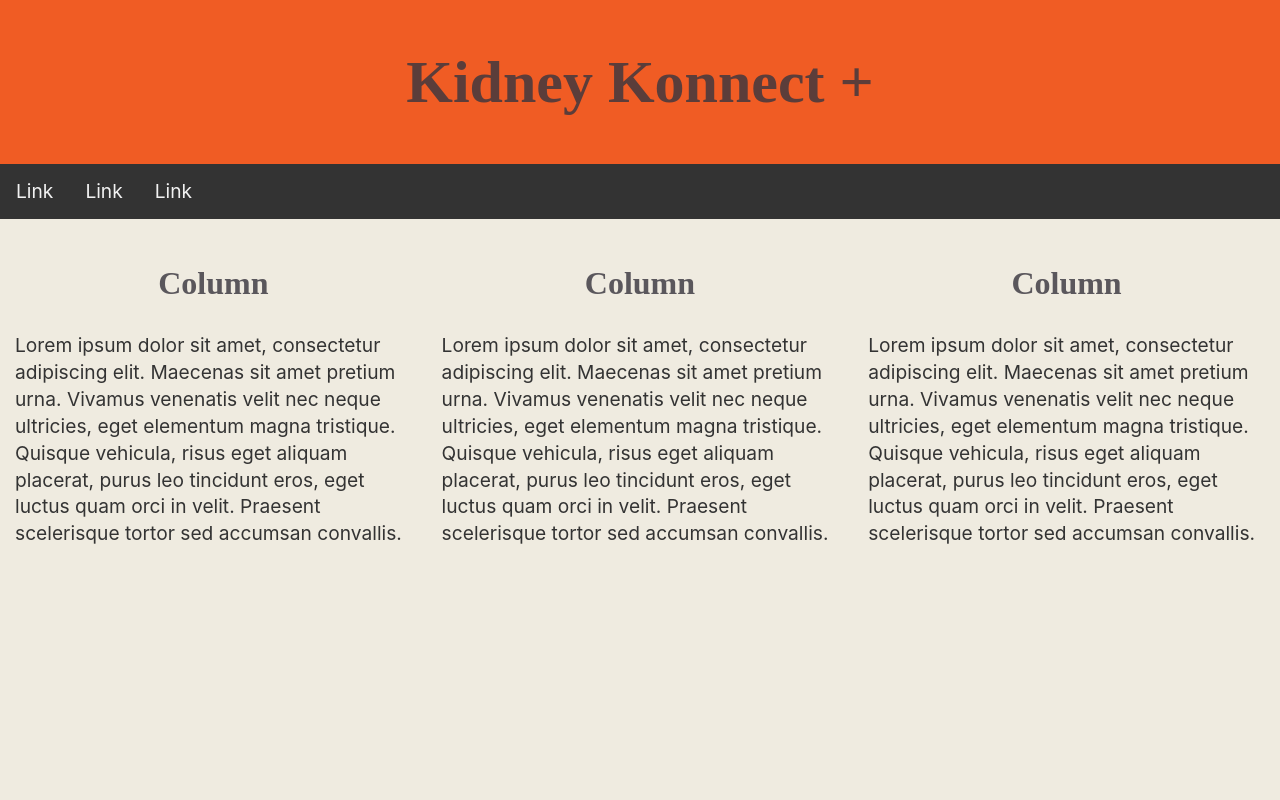
After one commit to BlakePereira2000/Intex, a Django app: page /login/ in a window 1280 px wide. The commit adds this page. Run offline with Django 4.2, Linux system fonts and the light colour scheme.

Commit message:
login.html

```diff
--- a/intexApp/urls.py
+++ b/intexApp/urls.py
@@ -1,5 +1,5 @@
 from django.urls import path
-from .views import indexPageView, aboutPageView, journalPageView, reportPageView, userPageView, foodsPageView
+from .views import indexPageView, aboutPageView, journalPageView, reportPageView, userPageView, foodsPageView, loginPageView
 
 urlpatterns = [
     path('', indexPageView, name='index'),
@@ -8,5 +8,5 @@ urlpatterns = [
     path('report/', reportPageView, name='report'),
     path('user/', userPageView, name='user'),
     path('foods/', foodsPageView, name='foods'),
-
+    path('login/', loginPageView, name='login'),
 ]
--- a/intexApp/views.py
+++ b/intexApp/views.py
@@ -22,3 +22,6 @@ def userPageView(request):
 
 def foodsPageView(request):
     return render(request, 'intexApp/myfoods.html')
+
+def loginPageView(request):
+    return render(request, 'intexApp/login.html')
--- /dev/null
+++ b/templates/intexApp/login.html
@@ -0,0 +1,89 @@
+<style>
+* {
+  box-sizing: border-box;
+}
+
+body {
+  margin: 0;
+}
+
+/* Style the header */
+.header {
+  background-color: #f1f1f1;
+  padding: 20px;
+  text-align: center;
+}
+
+/* Style the top navigation bar */
+.topnav {
+  overflow: hidden;
+  background-color: #333;
+}
+
+/* Style the topnav links */
+.topnav a {
+  float: left;
+  display: block;
+  color: #f2f2f2;
+  text-align: center;
+  padding: 14px 16px;
+  text-decoration: none;
+}
+
+/* Change color on hover */
+.topnav a:hover {
+  background-color: #ddd;
+  color: black;
+}
+
+/* Create three equal columns that floats next to each other */
+.column {
+  float: left;
+  width: 33.33%;
+  padding: 15px;
+}
+
+/* Clear floats after the columns */
+.row:after {
+  content: "";
+  display: table;
+  clear: both;
+}
+
+/* Responsive layout - makes the three columns stack on top of each other instead of next to each other */
+@media screen and (max-width:600px) {
+  .column {
+    width: 100%;
+  }
+}
+</style>
+</head>
+<body>
+
+{% include 'partials/header.html'%}
+
+<div class="topnav">
+  <a href="#">Link</a>
+  <a href="#">Link</a>
+  <a href="#">Link</a>
+</div>
+
+<div class="row">
+  <div class="column">
+    <h2>Column</h2>
+    <p>Lorem ipsum dolor sit amet, consectetur adipiscing elit. Maecenas sit amet pretium urna. Vivamus venenatis velit nec neque ultricies, eget elementum magna tristique. Quisque vehicula, risus eget aliquam placerat, purus leo tincidunt eros, eget luctus quam orci in velit. Praesent scelerisque tortor sed accumsan convallis.</p>
+  </div>
+
+  <div class="column">
+    <h2>Column</h2>
+    <p>Lorem ipsum dolor sit amet, consectetur adipiscing elit. Maecenas sit amet pretium urna. Vivamus venenatis velit nec neque ultricies, eget elementum magna tristique. Quisque vehicula, risus eget aliquam placerat, purus leo tincidunt eros, eget luctus quam orci in velit. Praesent scelerisque tortor sed accumsan convallis.</p>
+  </div>
+
+  <div class="column">
+    <h2>Column</h2>
+    <p>Lorem ipsum dolor sit amet, consectetur adipiscing elit. Maecenas sit amet pretium urna. Vivamus venenatis velit nec neque ultricies, eget elementum magna tristique. Quisque vehicula, risus eget aliquam placerat, purus leo tincidunt eros, eget luctus quam orci in velit. Praesent scelerisque tortor sed accumsan convallis.</p>
+  </div>
+</div>
+
+</body>
+</html>
--- a/templates/partials/header.html
+++ b/templates/partials/header.html
@@ -1,6 +1,6 @@
 {% load static %}
 
-<link rel="stylesheet" href="{% static 'css/header.css' %}">
+<link rel="stylesheet" href="{% static 'css/main.css' %}">
 
 <div class="header">
     <h1>Kidney Konnect +</h1>
```
